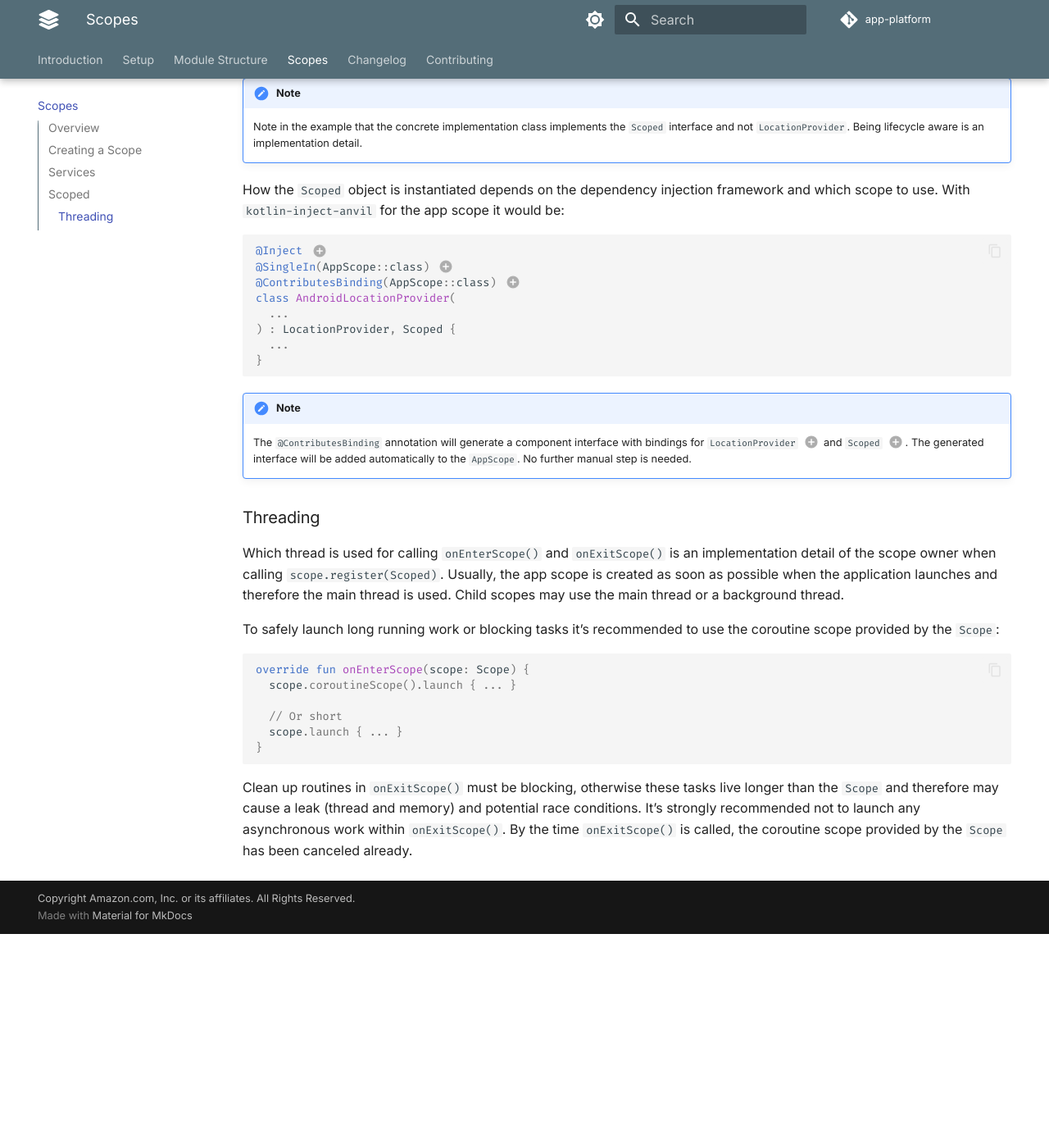
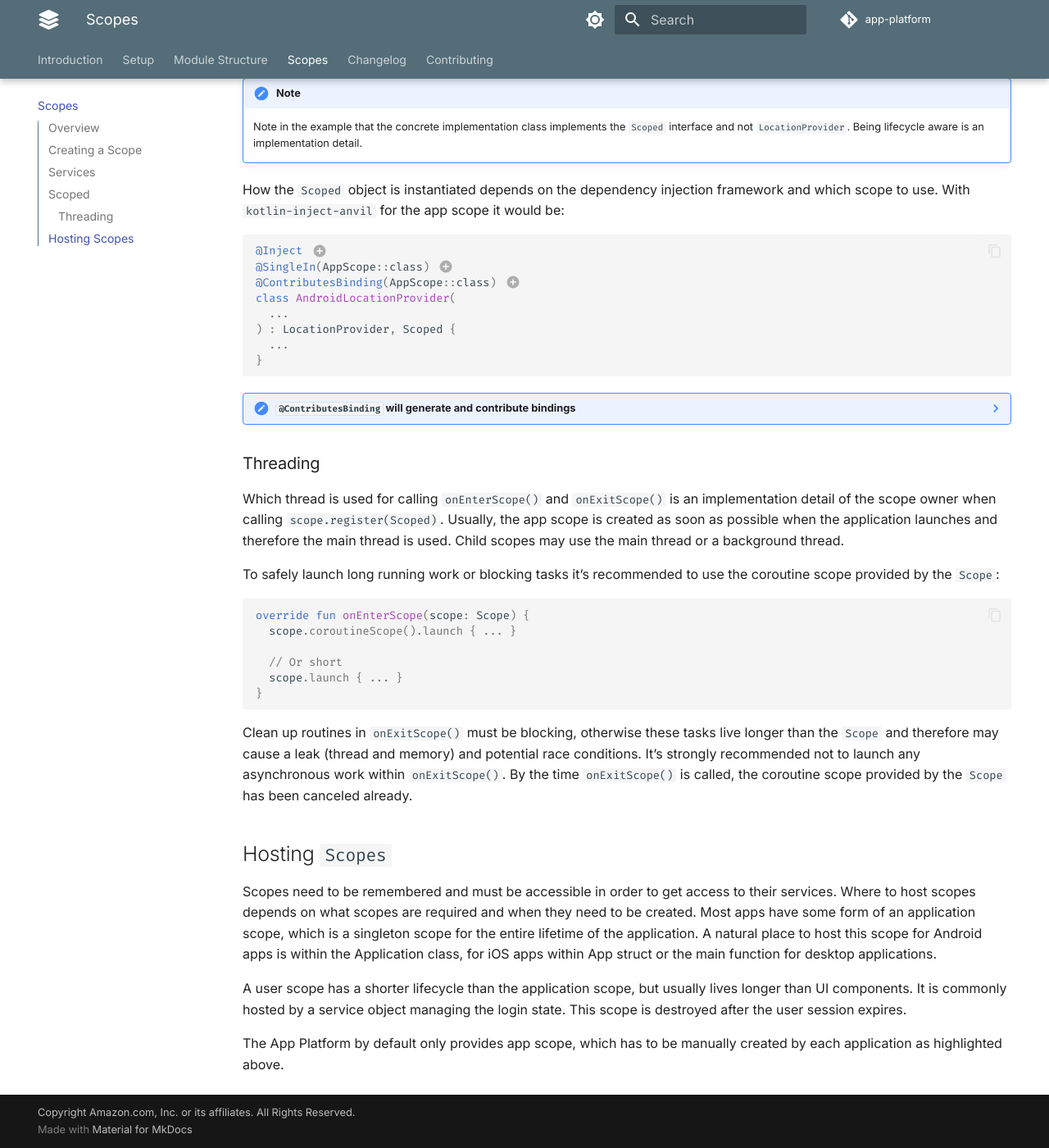
Before and after one commit to amzn/app-platform, an MkDocs documentation site: the page built from docs/scopes.md, in a window 1280 px wide and 1400 px high, scrolled down 3637 px. Shown: the whole window at 82% size. Built offline with MkDocs 1.6.1 and Material for MkDocs 9.7.7, drawn with Linux system fonts in a browser that asks for light colours; comment, search, counter and statistics services are not loaded; before the commit the page ends 4776 px from its top, so only the background shows below that.

Commit message:
More documentation updates.

```diff
--- a/docs/scopes.md
+++ b/docs/scopes.md
@@ -203,7 +203,7 @@ class AndroidLocationProvider(
 2.  This annotation ensures that there is only ever a single instance of `AndroidLocationProvider` in the `AppScope`.
 3.  This annotation ensures that when somebody injects `LocationProvider`, then they get the singleton instance of `AndroidLocationProvider`.
 
-!!! note
+??? note "`@ContributesBinding` will generate and contribute bindings"
 
     The `@ContributesBinding` annotation will generate a component interface with bindings for `LocationProvider` (1)
     and `Scoped` (2). The generated interface will be added automatically to the `AppScope`. No further manual step
@@ -244,3 +244,11 @@ Clean up routines in `onExitScope()` must be blocking, otherwise these tasks liv
 therefore may cause a leak (thread and memory) and potential race conditions. It’s strongly recommended not to
 launch any asynchronous work within `onExitScope()`. By the time `onExitScope()` is called, the coroutine
 scope provided by the `Scope` has been canceled already.
+
+## Hosting `Scopes`
+
+Scopes need to be remembered and must be accessible in order to get access to their services. Where to host scopes depends on what scopes are required and when they need to be created. Most apps have some form of an application scope, which is a singleton scope for the entire lifetime of the application. A natural place to host this scope for Android apps is within the Application class, for iOS apps within App struct or the main function for desktop applications.
+
+A user scope has a shorter lifecycle than the application scope, but usually lives longer than UI components. It is commonly hosted by a service object managing the login state. This scope is destroyed after the user session expires.
+
+The App Platform by default only provides app scope, which has to be manually created by each application as highlighted above.
```
